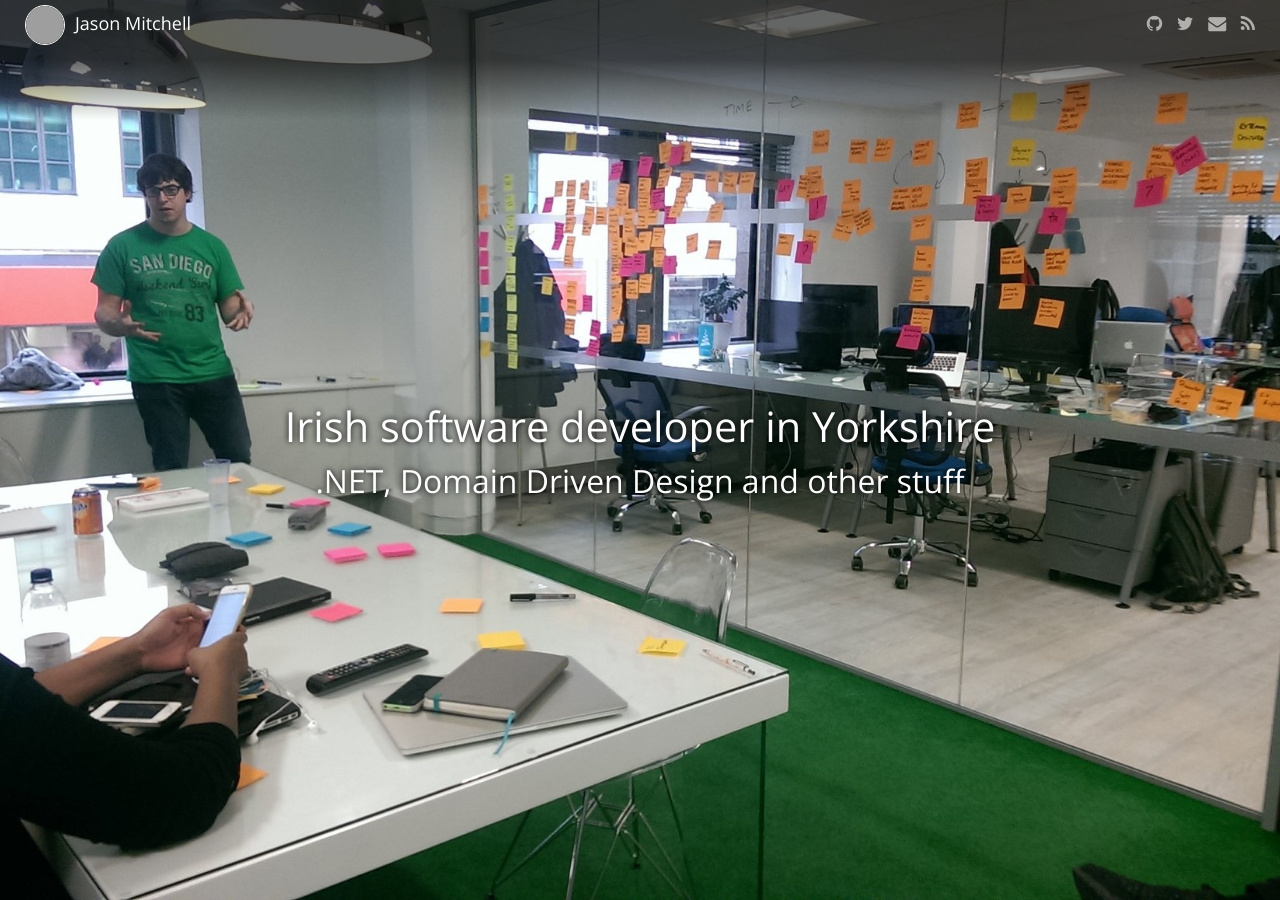
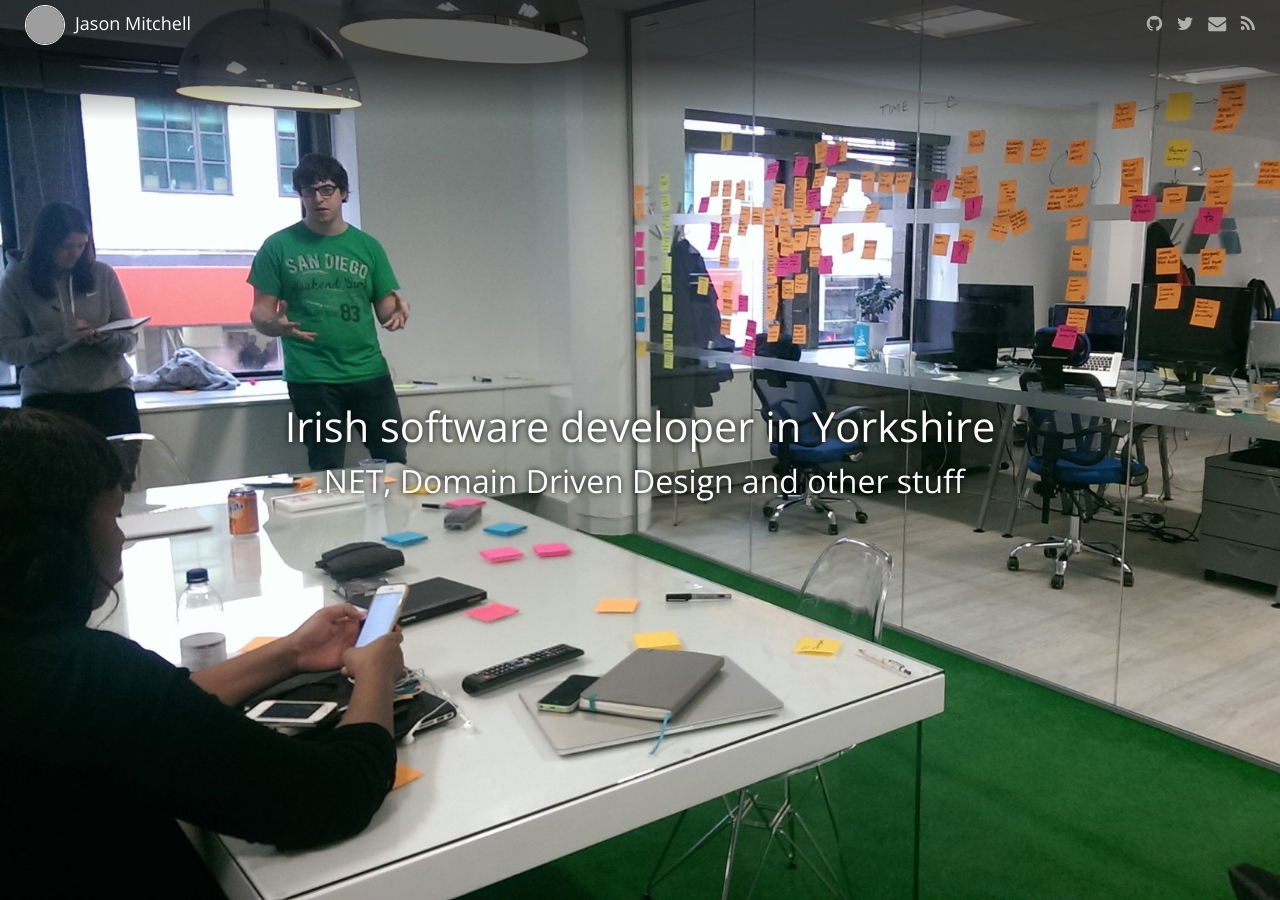
Before and after one commit to jsoncodes/jsoncodes.github.io, a Jekyll site: the page built from index.html, in a window 1280 px wide and 900 px high. Built offline with Jekyll 4.4.1, drawn with Linux system fonts in a browser that asks for light colours; nearby versions of some CDN libraries; grey boxes are pictures that could not be loaded.

Commit message:
Fixing alignment of background image

```diff
--- a/_sass/mixins/_layout.scss
+++ b/_sass/mixins/_layout.scss
@@ -22,7 +22,7 @@
 @mixin cover-image($image, $height: 100%, $backgroundColor: #333333) {
   filter: progid:DXImageTransform.Microsoft.AlphaImageLoader(src=$image, sizingMethod='scale');
   -ms-filter: "progid:DXImageTransform.Microsoft.AlphaImageLoader(src=$image, sizingMethod='scale')";
-  background: linear-gradient(to bottom, rgba(0,0,0,0.6) 0px, rgba(0,0,0,0.6) 60px,rgba(0,0,0,0) 120px), url($image) no-repeat center center;
+  background: linear-gradient(to bottom, rgba(0,0,0,0.6) 0px, rgba(0,0,0,0.6) 60px,rgba(0,0,0,0) 120px), url($image) no-repeat left top;
 
   @include cover($background-color, $height);
 }
```
